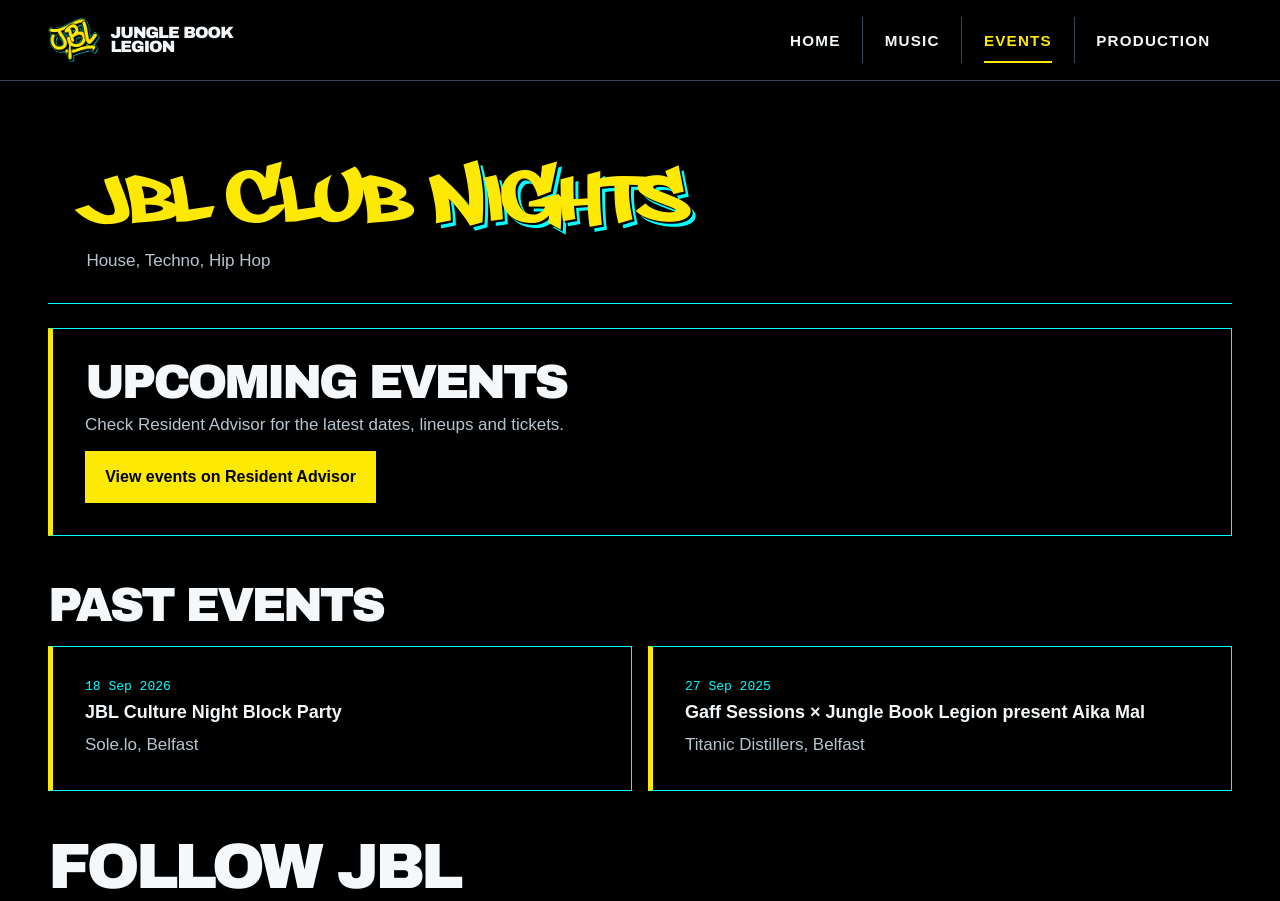
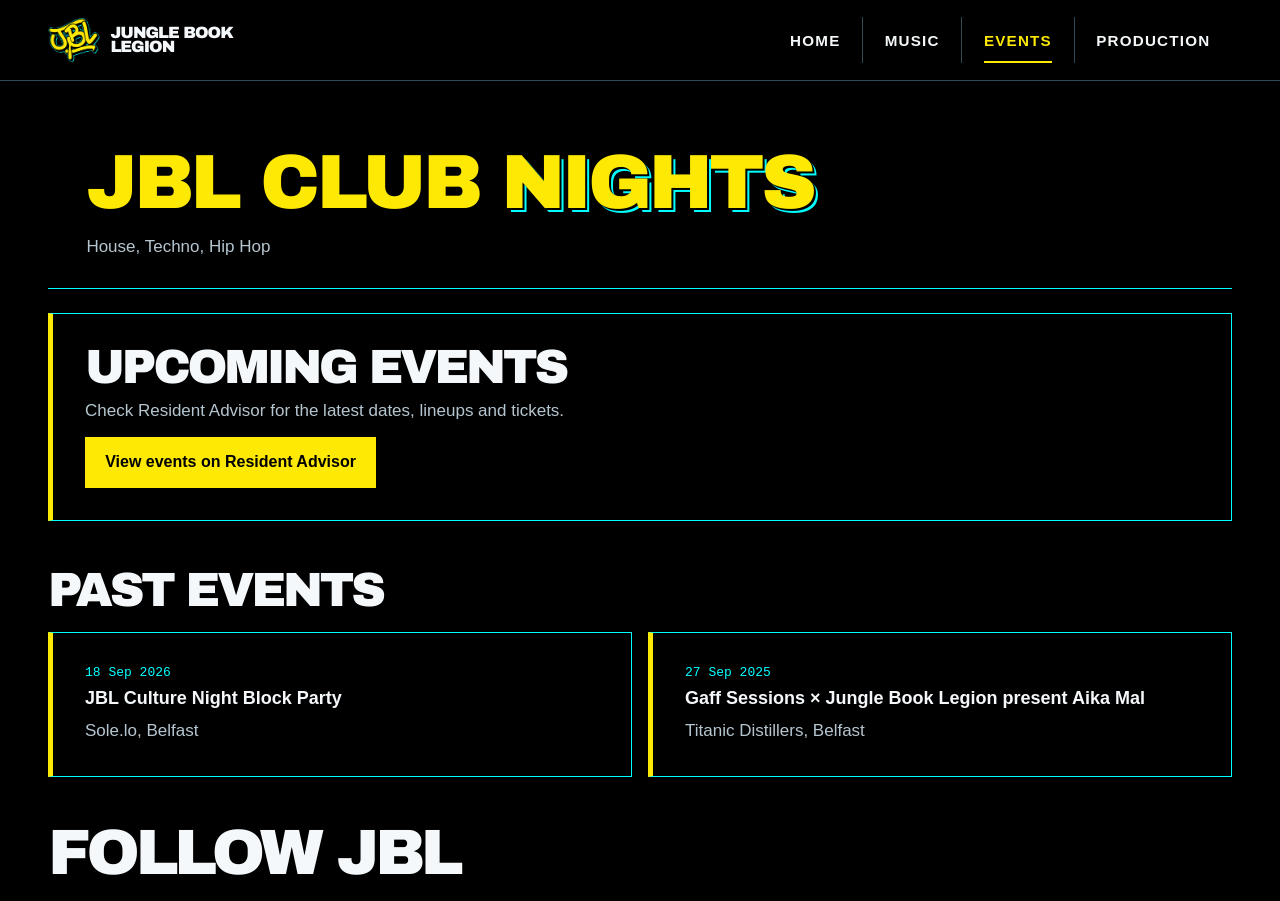
Before and after one commit to jblmassive/jblmassive.github.io, a Jekyll site: the page built from events.html, in a window 1280 px wide. Shown: the top 901 px of the page. Built offline with Jekyll 4.4.1, drawn with Linux system fonts in a browser that asks for light colours.

Commit message:
Unify heading typography across JBL pages

```diff
--- a/_includes/homepage.html
+++ b/_includes/homepage.html
@@ -1,7 +1,7 @@
 <main id="main">
   <section class="hero" aria-labelledby="title">
     <div class="wrap hero-content">
-      <h1 id="title">Jungle Book<br><span>Legion.</span></h1>
+      <h1 id="title">Jungle Book<br><span class="title-accent">Legion.</span></h1>
       <p>Label, Club Nights, Event Production</p>
     </div>
   </section>
--- a/events.html
+++ b/events.html
@@ -6,7 +6,7 @@ section: events
 ---
 <main id="main">
   <header class="page-intro club-intro wrap">
-    <h1>JBL Club <span>Nights</span></h1>
+    <h1>JBL Club <span class="title-accent">Nights</span></h1>
     <p>House, Techno, Hip Hop</p>
   </header>
   <section class="wrap content-section" aria-labelledby="upcoming">
--- a/music.html
+++ b/music.html
@@ -7,7 +7,7 @@ section: music
 <main id="main">
   <header class="page-intro sleeve-intro wrap">
     <div>
-      <h1>Releases &amp; Mixes</h1>
+      <h1>Releases &amp; <span class="title-accent">Mixes</span></h1>
       <p>Releases, Mixes &amp; Sets</p>
     </div>
     <a class="sleeve-art" href="https://junglebooklegion.bandcamp.com/track/here4u-edibles-edit">
--- a/production.html
+++ b/production.html
@@ -6,7 +6,7 @@ section: production
 ---
 <main id="main">
   <header class="page-intro production-intro wrap">
-    <h1>JBL Event <span>Production</span></h1>
+    <h1>JBL Event <span class="title-accent">Production</span></h1>
     <p class="production-services">Sound · Lighting · Stage Management</p>
     <p>Full Equipment and Crew Hire</p>
     <div class="actions">
--- a/style.css
+++ b/style.css
@@ -16,7 +16,7 @@ h3{font-size:1.125rem}
 .top,footer{background:#000}
 .bar{display:flex;align-items:center;justify-content:space-between;gap:1.25rem;min-height:5rem}
 .brand{font-family:var(--heading);font-size:1.02rem;font-weight:950;line-height:.88;letter-spacing:-.06em;flex-shrink:0}
-.hero h1 span,.eyebrow{color:var(--yellow)}
+.eyebrow{color:var(--yellow)}
 nav,.actions{display:flex;align-items:center;gap:1.65rem}
 nav>a:not(.button),footer a:not(.brand){font-size:.9375rem}
 nav>a:not(.button):hover,footer a:hover{color:var(--yellow)}
@@ -27,7 +27,6 @@ nav>a:not(.button):hover,footer a:hover{color:var(--yellow)}
 .button.outline:hover{border-color:var(--yellow);color:var(--yellow)}
 .hero{min-height:clamp(33rem,70vh,47rem);display:grid;align-items:center;border-block:1px solid var(--line);background:linear-gradient(90deg,#000000ef 0%,#00000088 65%,#00000024 100%),url("hero.jpg") center 58%/cover var(--bg)}
 .hero-content{padding-block:4rem}
-.hero h1{font-size:clamp(3.25rem,10vw,10rem)}
 .hero p{margin-top:1.55rem;color:#edf5fa;font-size:clamp(1.1rem,2vw,1.4rem)}
 .actions{margin-top:1.8rem;gap:.7rem;flex-wrap:wrap}
 .divisions{display:grid;grid-template-columns:1fr 1fr;margin-block:3.75rem;border:1px solid var(--line);background:var(--bg)}
@@ -93,9 +92,18 @@ textarea{resize:vertical}
 /* Shared navigation and page layouts */
 .top{border-bottom:1px solid var(--line)}
 footer{border-top:1px solid var(--line);border-bottom:0}
-.hero h1{font-family:Impact,"Arial Narrow",var(--heading);letter-spacing:-.025em}
-.hero h1{color:var(--yellow)}
-.hero h1 span{text-shadow:2px 2px 0 #000,4px 4px 0 var(--blue)}
+/* Page titles share one treatment, with a larger scale on the homepage. */
+.hero h1,.page-intro h1{
+  font-family:var(--heading);
+  font-weight:900;
+  line-height:1;
+  letter-spacing:-.045em;
+  text-wrap:balance;
+  color:var(--yellow);
+}
+.hero h1{font-size:clamp(2.75rem,9vw,9rem)}
+.page-intro h1{font-size:clamp(2.25rem,6vw,5.5rem)}
+.title-accent{text-shadow:2px 2px #000,4px 4px var(--blue)}
 .content-section{margin-block:1.5rem 3rem}
 .content-section h2,.music-player h2{font-size:clamp(1.85rem,4vw,3rem)}
 .section-heading{display:flex;flex-wrap:wrap;justify-content:space-between;align-items:center;gap:1rem}
@@ -120,33 +128,15 @@ footer{border-top:1px solid var(--line);border-bottom:0}
 }
 
 /* Inner page introductions */
-@font-face{
-  font-family:"Philly Sans";
-  src:url("fonts/PhillySans-Regular.woff2") format("woff2");
-  font-style:normal;
-  font-weight:400;
-  font-display:swap;
-}
 .page-intro{
   padding:clamp(2.5rem,5vw,4.5rem) clamp(1rem,3vw,2.5rem) 1.75rem;
   border-bottom:1px solid var(--blue);
-}
-.page-intro h1{
-  font-family:"Philly Sans",Impact,var(--heading);
-  font-size:clamp(2.5rem,7vw,6rem);
-  font-weight:400;
-  line-height:1.02;
-  letter-spacing:0;
-  text-wrap:balance;
-  color:var(--yellow);
 }
 .page-intro p{margin-top:.75rem;max-width:48ch}
 .sleeve-intro{display:grid;grid-template-columns:minmax(0,1fr) minmax(8rem,24%);align-items:center;gap:1.25rem}
 .sleeve-art{display:block;border:1px solid var(--blue);box-shadow:5px 5px var(--blue)}
 .sleeve-art img{display:block;width:100%;height:auto;aspect-ratio:1;object-fit:cover}
-.club-intro h1 span{color:var(--yellow);text-shadow:2px 2px #000,5px 5px var(--blue)}
 .production-intro{padding-block-start:clamp(2rem,4vw,3rem)}
-.production-intro h1 span{color:var(--blue)}
 .production-intro .actions{margin-top:1rem}
 .production-intro .production-services{color:var(--blue);font-weight:700}
 @media(max-width:600px){
```
